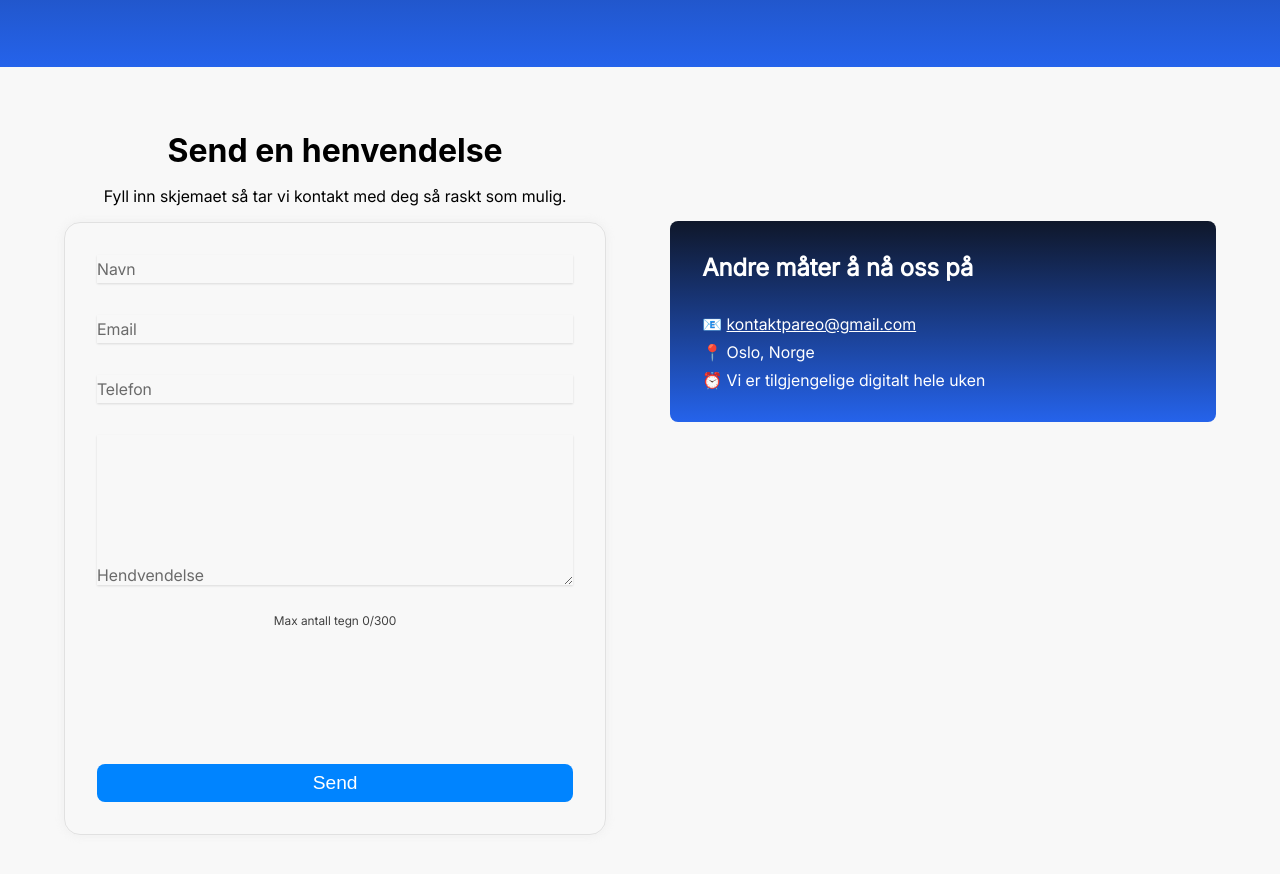
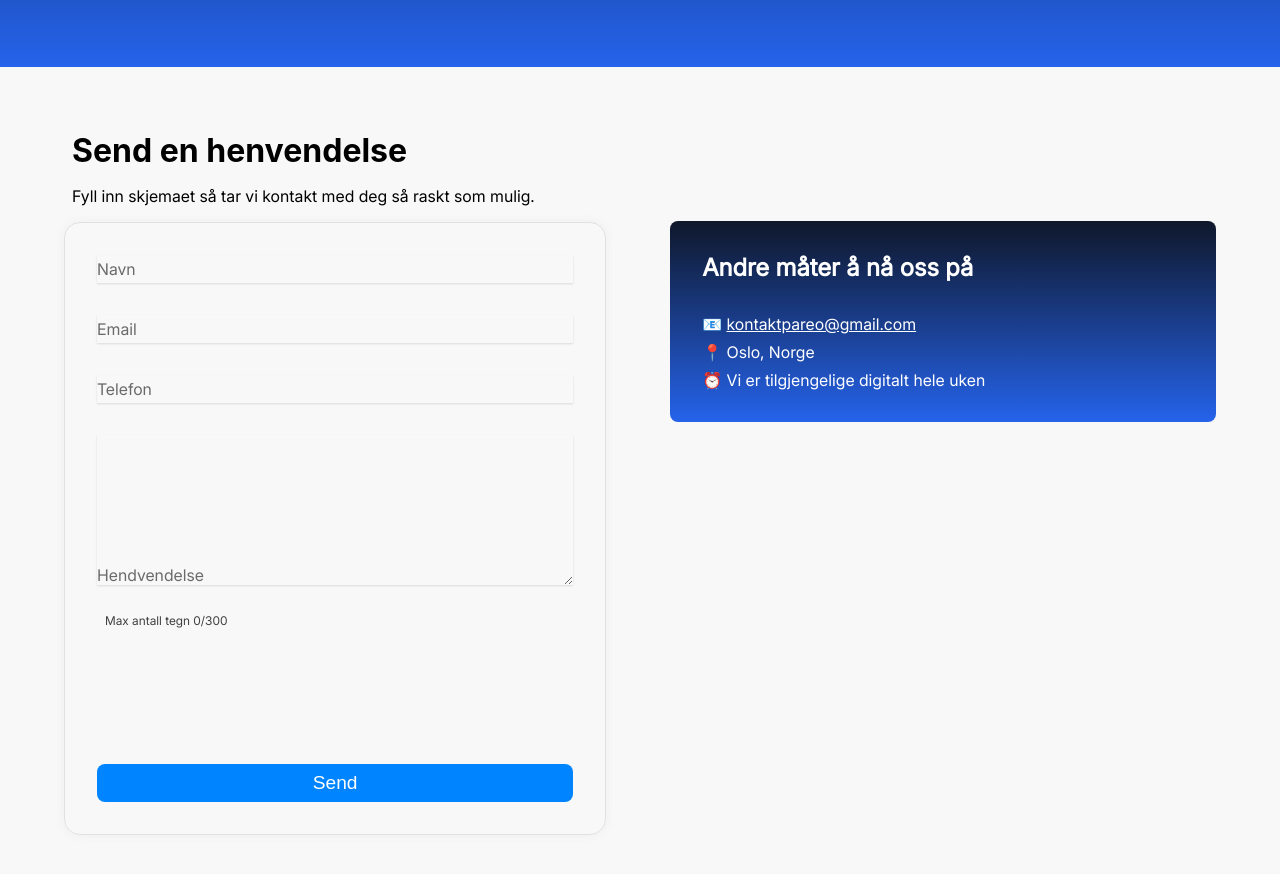
Before and after one commit to bennicodes/Pareo-webdesign, a React (Vite) app: page /kontakt in a window 1280 px wide. Shown: the part 420-1294 px from the top of the page. Built offline with nearby package versions, Linux system fonts and the light colour scheme; no server answers.

Commit message:
tweaked contact page styling

```diff
--- a/src/pages/Contact/Contact.module.css
+++ b/src/pages/Contact/Contact.module.css
@@ -39,19 +39,20 @@
 }
 
 .formSection {
-  text-align: center;
   flex-basis: 50%;
 }
 
 .formSection h2 {
   font-size: var(--large-font);
   color: var(--text-color);
+  padding-left: var(--spacing-small);
   font-family: "Inter", sans-serif;
   font-weight: 700;
 }
 
 .formSection p {
   padding: var(--spacing-medium) 0;
+  padding-left: var(--spacing-small);
 }
 
 .formContainer {
@@ -108,19 +109,19 @@
   .infoSection {
     flex-basis: 100%;
   }
-  .formContainer{
+  .formContainer {
     padding: var(--spacing-medium);
   }
-  .infoSection{
-      width: 75%;
+  .infoSection {
+    width: 75%;
     margin-top: 0;
   }
 }
-@media screen and (max-width: 550px){
-    .mainContent{
-        padding: var(--spacing-large) var(--spacing-medium);
-    }
-    .infoSection{
-        width: 90%;
-    }
+@media screen and (max-width: 550px) {
+  .mainContent {
+    padding: var(--spacing-large) var(--spacing-medium);
+  }
+  .infoSection {
+    width: 90%;
+  }
 }
```
